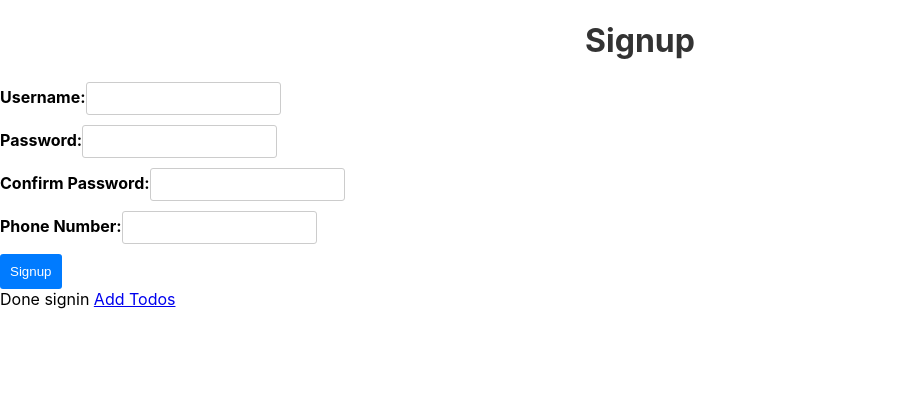
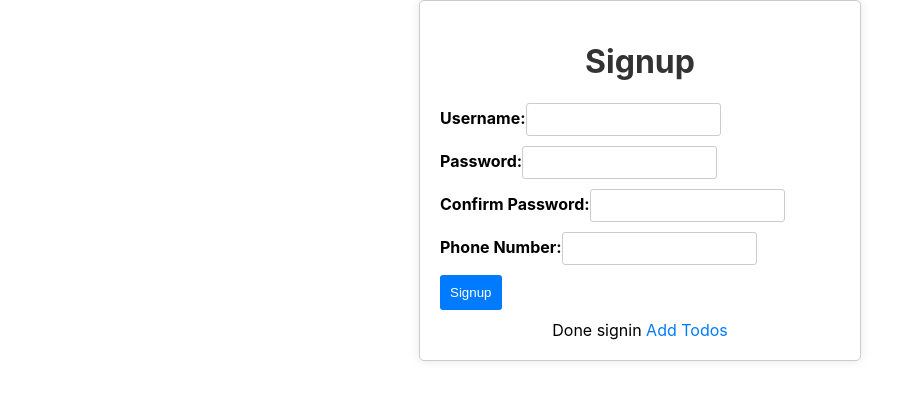
Before and after one commit to ridsashabbir/Listify, a React (Create React App) app in the folder listify/: page /signup in a window 1280 px wide. Shown: the top 400 px of the page, without its empty margins (0-924 px from the left). Built offline with nearby package versions, Linux system fonts and the light colour scheme.

Commit message:
added styling for signup screen

```diff
--- /dev/null
+++ b/listify/src/Components/Signup.css
@@ -0,0 +1,57 @@
+.signup-container {
+    max-width: 400px;
+    margin: 0 auto;
+    padding: 20px;
+    border: 1px solid #ccc;
+    border-radius: 5px;
+    box-shadow: 0 0 10px rgba(0, 0, 0, 0.1);
+    background-color: #fff;
+  }
+
+  h1 {
+    text-align: center;
+    color: #333;
+  }
+
+  form {
+    display: flex;
+    flex-direction: column;
+  }
+
+  label {
+    font-weight: bold;
+  }
+
+  input {
+    margin-bottom: 10px;
+    padding: 8px;
+    border: 1px solid #ccc;
+    border-radius: 3px;
+  }
+
+  button {
+    background-color: #007bff;
+    color: #fff;
+    border: none;
+    border-radius: 3px;
+    padding: 10px;
+    cursor: pointer;
+  }
+
+  button:hover {
+    background-color: #0056b3;
+  }
+
+  .link {
+    text-align: center;
+    margin-top: 10px;
+  }
+
+  .link a {
+    color: #007bff;
+    text-decoration: none;
+  }
+
+  .link a:hover {
+    text-decoration: underline;
+  }
--- a/listify/src/Components/Signup.js
+++ b/listify/src/Components/Signup.js
@@ -1,5 +1,6 @@
 import React, { useState } from "react";
-import { Link } from "react-router-dom"; // Import Link
+import { Link } from "react-router-dom";
+import "./Signup.css"; // Import the CSS file
 
 function Signup() {
   const [username, setUsername] = useState("");
@@ -13,7 +14,7 @@ function Signup() {
   };
 
   return (
-    <div>
+    <div className="signup-container">
       <h1>Signup</h1>
       <form onSubmit={handleSignup}>
         <div>
@@ -56,7 +57,9 @@ function Signup() {
           <button type="submit">Signup</button>
         </div>
       </form>
-      Done signin <Link to="/addtodos">Add Todos</Link>{" "}
+      <div className="link">
+        Done signin <Link to="/addtodos">Add Todos</Link>
+      </div>
     </div>
   );
 }
```
